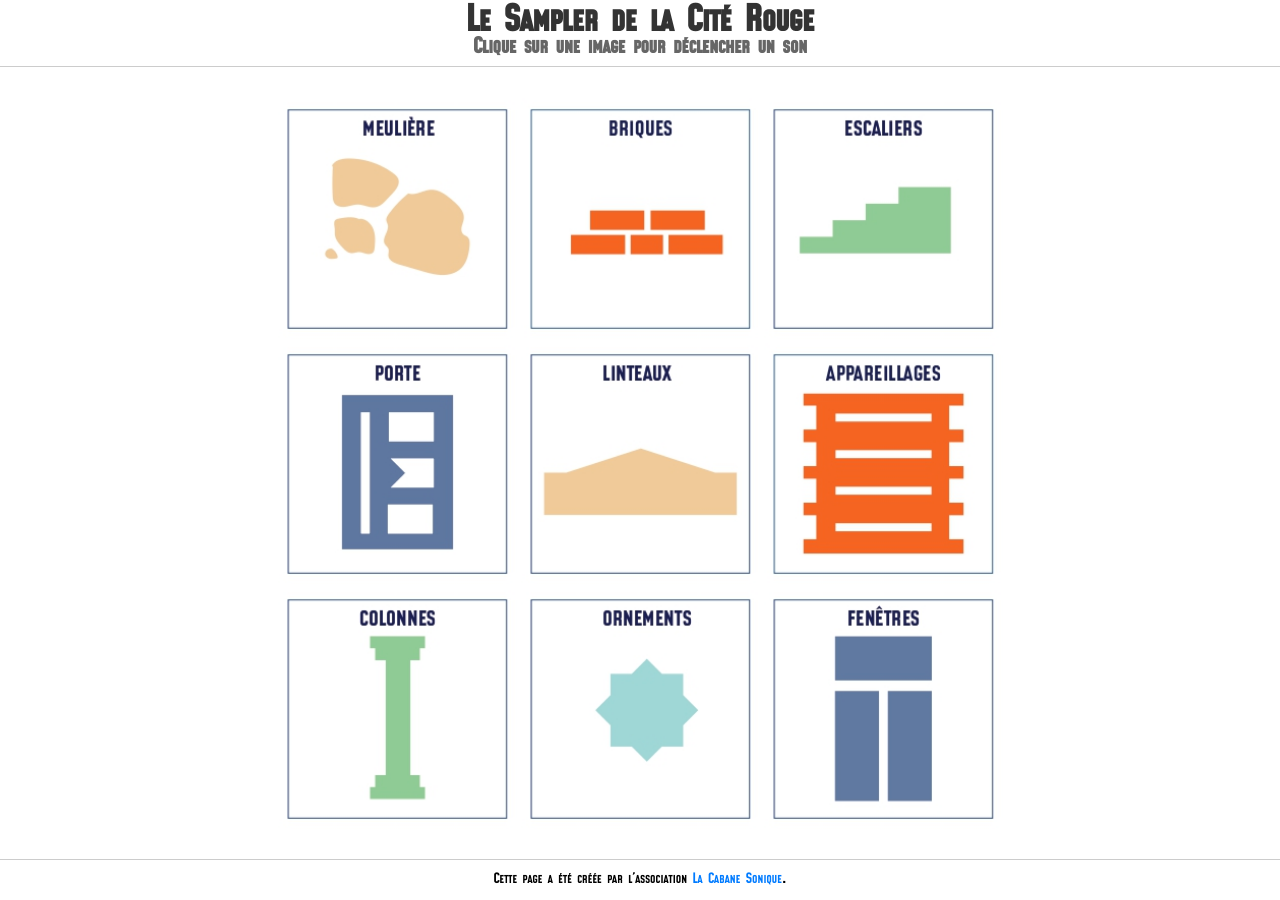
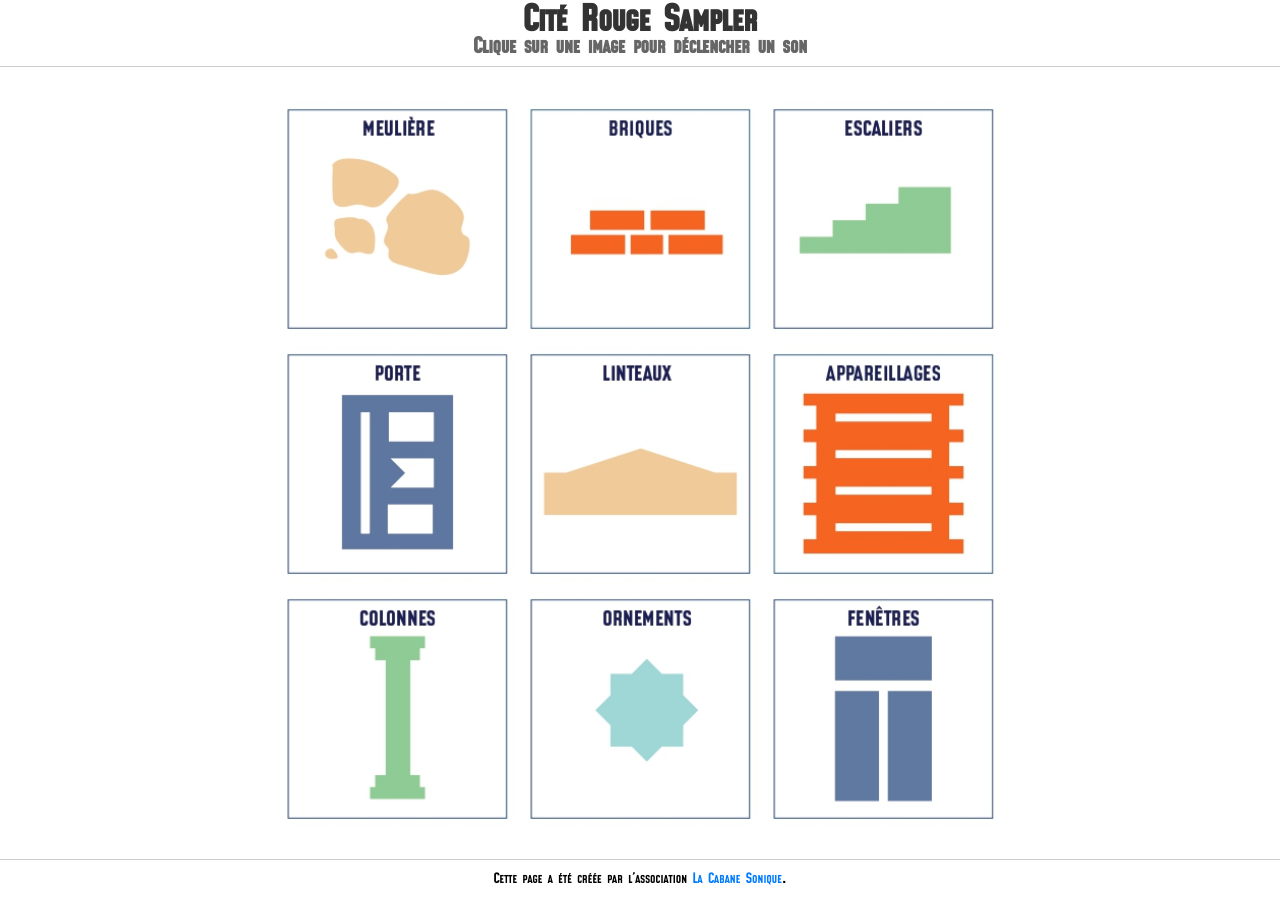
Before and after one commit to lacabanesonique/lacabanesonique.github.io, a Jekyll site: the page sampler-online/index.html, which Jekyll copies as it is, in a window 1280 px wide. Built offline with Jekyll 4.4.1, drawn with Linux system fonts in a browser that asks for light colours.

Commit message:
update website

```diff
--- a/sampler-online/index.html
+++ b/sampler-online/index.html
@@ -8,7 +8,7 @@
 </head>
 <body>
     <header>
-        <h1>Le Sampler de la Cité Rouge</h1>
+        <h1>Cité Rouge Sampler</h1>
         <h2>Clique sur une image pour déclencher un son</h2>
     </header>
 
```
Also changed, not shown: 1 other file.
